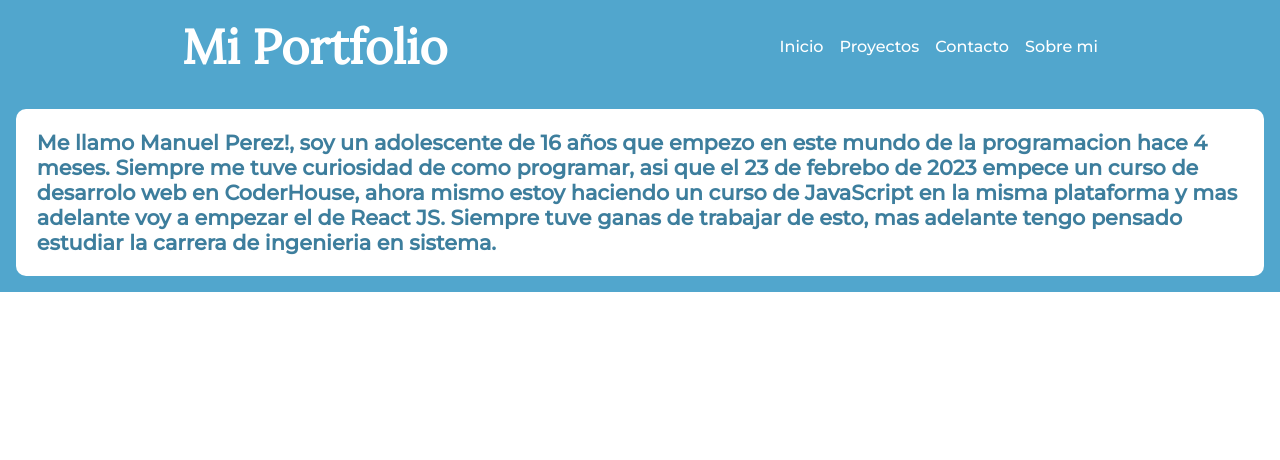
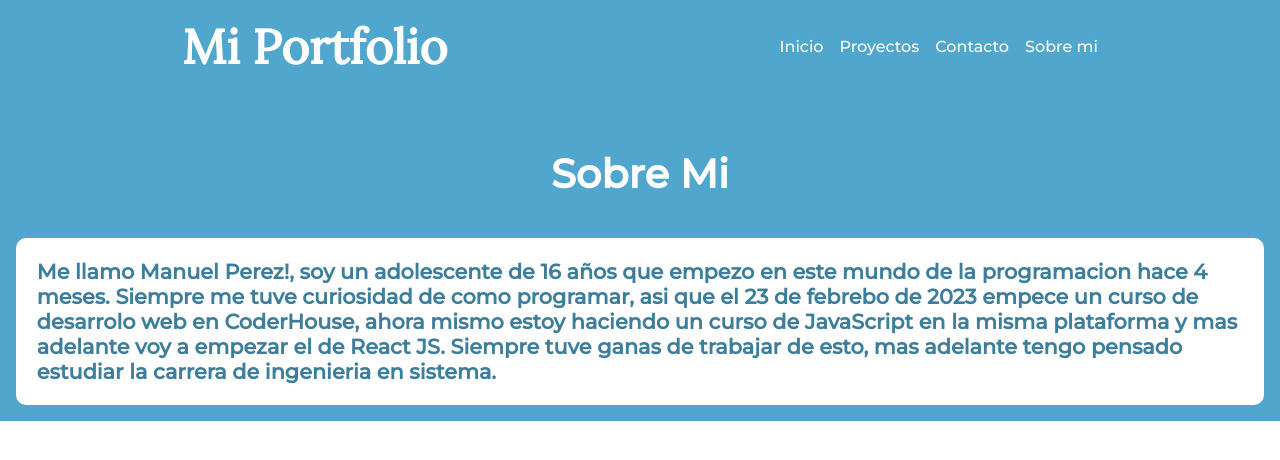
Before and after one commit to beto-programmer/mi-portfolio, a plain HTML site: page pages/sobremi.html in a window 1280 px wide. Drawn offline with nearby package versions, Linux system fonts and the light colour scheme; a script that the page names is missing.

Commit message:
se agrego un titulo en la pagina de Sobre Mi

```diff
--- a/js/main.js
+++ /dev/null
@@ -1,2 +0,0 @@
-const prueba = document.querySelectorAll(".header__titulo")
-console.log (prueba)
--- a/pages/sobremi.html
+++ b/pages/sobremi.html
@@ -12,6 +12,7 @@
     <meta name="viewport" content="width=device-width, initial-scale=1.0">
     <title>Sobre Mi | Mi Portfolio</title>
     <link rel="stylesheet" href="../css/styles.css">
+    <link href="https://unpkg.com/aos@2.3.1/dist/aos.css" rel="stylesheet">
 </head>
 <body>
     <header class="header">
@@ -27,9 +28,14 @@
     </header>
     <main>
         <section class="sobremi-seccion">
-            <h2 class="sobremi-seccion__titulo">Me llamo Manuel Perez!, soy un adolescente de 16 años que empezo en este mundo de la programacion hace 4 meses. Siempre me tuve curiosidad de como programar, asi que el 23 de febrebo de 2023 empece un curso de desarrolo web en CoderHouse, ahora mismo estoy haciendo un curso de JavaScript en la misma plataforma y mas adelante voy a empezar el de React JS. Siempre tuve ganas de trabajar de esto, mas adelante tengo pensado estudiar la carrera de ingenieria en sistema.</h2>
+            <h3 class="sobremi-titulo">Sobre Mi</h3>
+            <h2 class="sobremi-seccion__titulo" data-aos="fade-up">Me llamo Manuel Perez!, soy un adolescente de 16 años que empezo en este mundo de la programacion hace 4 meses. Siempre me tuve curiosidad de como programar, asi que el 23 de febrebo de 2023 empece un curso de desarrolo web en CoderHouse, ahora mismo estoy haciendo un curso de JavaScript en la misma plataforma y mas adelante voy a empezar el de React JS. Siempre tuve ganas de trabajar de esto, mas adelante tengo pensado estudiar la carrera de ingenieria en sistema.</h2>
         </section>
     </main>
+    <script src="https://unpkg.com/aos@2.3.1/dist/aos.js"></script>
+    <script>
+        AOS.init();
+    </script>
     <script src="../js/main.js"></script>
 </body>
 </html>
--- a/sass/pages/_sobremi.scss
+++ b/sass/pages/_sobremi.scss
@@ -1,6 +1,7 @@
 .sobremi-seccion {
     background-color: rgba(7, 128, 184, 0.699);
     padding: 1em;
+    margin-bottom: 5em;
     &__titulo{
         color:  rgba(0, 86, 126, 0.76);
         font-size: 1.3rem;
@@ -9,3 +10,10 @@
         padding: 1em;
     }
 }
+.sobremi-titulo {
+    display: flex;
+    justify-content: center;
+    color: white;
+    font-size: 2.5rem;
+    padding: 1em;
+}
```
Also changed, not shown: index.html (+4 -3 lines), css/styles.css, 1 other file.
